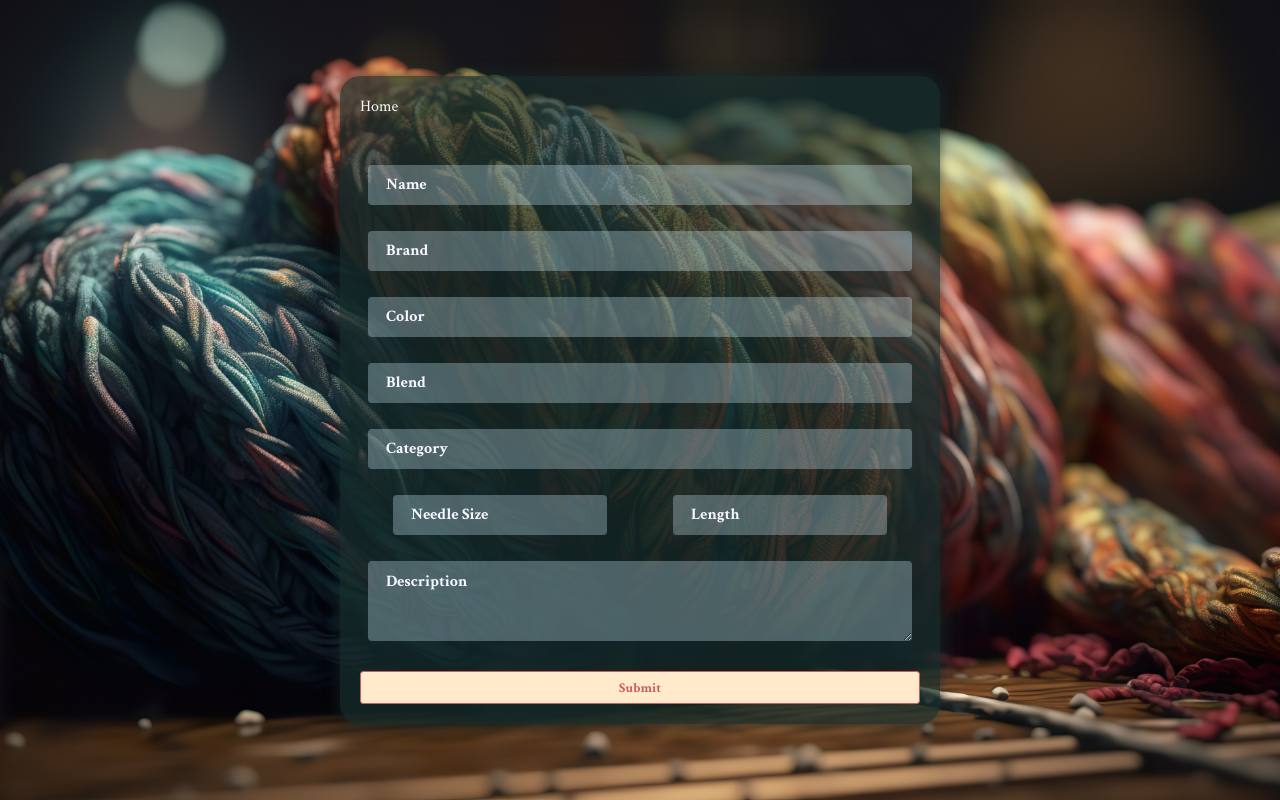
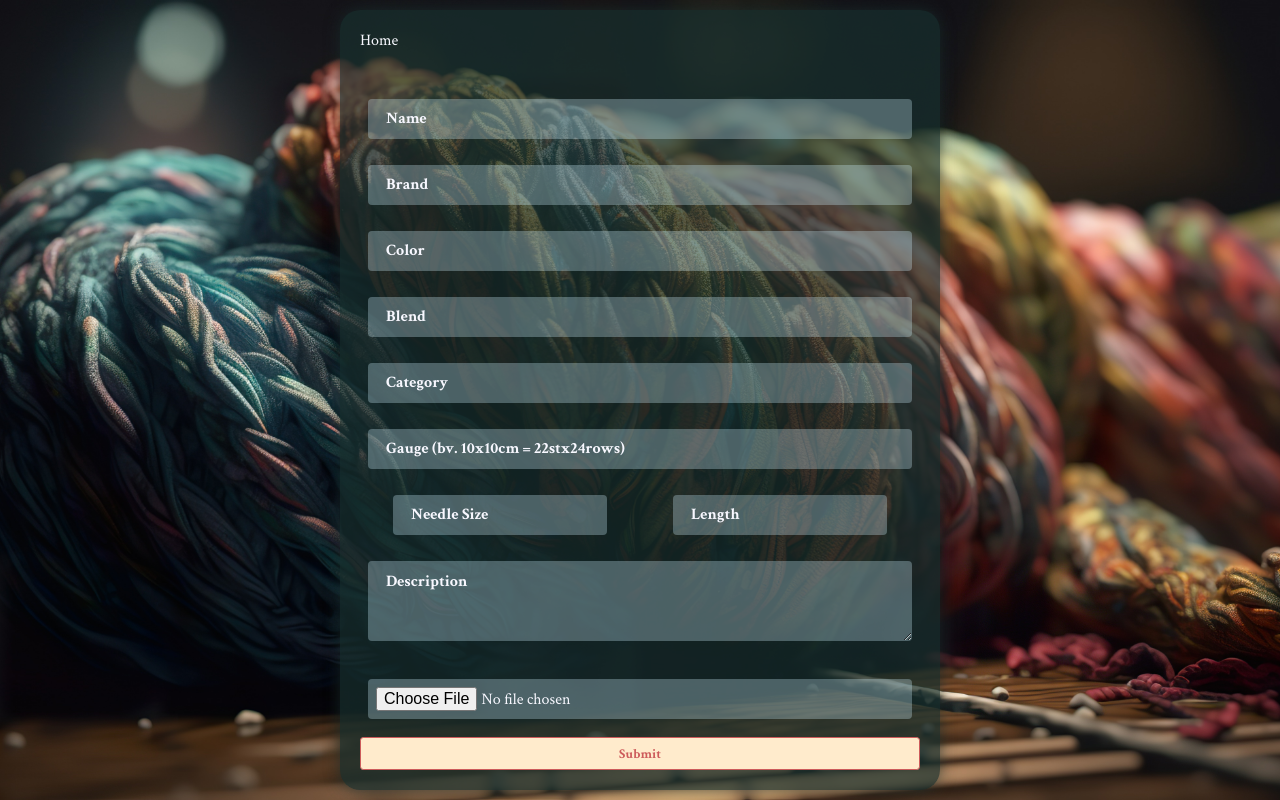
Before and after one commit to kdiepstraten/Eindproject-yarnicorn-Front, a React (Vite) app: page /addproducts in a window 1280 px wide. Built offline with nearby package versions, Linux system fonts and the light colour scheme.

Commit message:
Laatste 2 weken. Axios invoeren. Styling aanpassen

```diff
--- a/src/AddProductsPage/AddProducts.jsx
+++ b/src/AddProductsPage/AddProducts.jsx
@@ -18,6 +18,7 @@ function AddProducts() {
         navigate("/products")
         void postWool();
     }
+
     async function postWool() {
         toggleError(false);
         toggleLoading(true);
@@ -31,6 +32,7 @@ function AddProducts() {
         }
         toggleLoading(false)
     }
+
     return (
         <>
             <div className={style.background}>
@@ -104,6 +106,19 @@ function AddProducts() {
                             })}
                         />
 
+                        <input
+                            className={style.input}
+                            type="text"
+                            id="gauge"
+                            placeholder="Gauge (bv. 10x10cm = 22stx24rows)"
+                            {...register("gauge", {
+                                required: {
+                                    value: true,
+                                    message: "Gauge is required"
+                                }
+                            })}
+                        />
+
                         <div className={style.flex}>
                             <input
                                 className={style.input}
@@ -136,17 +151,27 @@ function AddProducts() {
                             id="description"
                             placeholder="Description"
                             rows="10"
-                            {...register("description",{
+                            {...register("description", {
                                 required: {
                                     value: true,
                                     message: "Description is required"
                                 }
                             })}
                         />
-
+                        {/*TODO: form maken voor image. Functie schrijven om die naar een ander endpoint te sturen.*/}
+                        <input
+                            className={style.input}
+                            type="file"
+                            name="image"
+                            accept="image/*"
+                            id="image"
+                            placeholder="Image"
+                            {...register("image")}
+                        />
                         <button
                             type="submit"
-                            className={style.btn}>Submit</button>
+                            className={style.btn}>Submit
+                        </button>
 
                     </form>
 
--- a/src/App.jsx
+++ b/src/App.jsx
@@ -22,7 +22,7 @@ function App() {
                     <Route path="/" element={<Home/>}/>
                     <Route path="/addproducts" element={<AddProducts/>}/>
                     <Route path="/products" element={<ProductsPage/>}/>
-                    <Route path="/products-detail" element={<ProductDetail/>}/>
+                    <Route path="/products/:productId" element={<ProductDetail/>}/>
                     <Route path="/aboutus" element={<Aboutus/>}/>
                     <Route path="/profile" element={<Profile/>}/>
                     <Route path="/login" element={<Login/>}/>
--- a/src/HomePage/Review.jsx
+++ b/src/HomePage/Review.jsx
@@ -17,9 +17,9 @@ function Review(){
 
                 <input
                     type="text"
-                    name="fullname"
+                    name="fullName"
                     placeholder="Full name"
-                    {...register("fullname", {
+                    {...register("fullName", {
                         required: {
                             value: true,
                             message: "Name is required"
--- a/src/LoginPage/Login.jsx
+++ b/src/LoginPage/Login.jsx
@@ -25,13 +25,13 @@ function Login() {
 
                         <input
                             className={style.input}
-                            type="email"
-                            id="email"
-                            placeholder="Email"
-                            {...register("email", {
+                            type="text"
+                            id="username"
+                            placeholder="Username"
+                            {...register("username", {
                                 required: {
                                     value: true,
-                                    message: "An email adress is required",
+                                    message: "An username is required",
                                 },
                                 validate: (value) => value.includes('@') || "Email requires an @ "
                             })}
--- a/src/ProductDetailPage/ProductDetail.jsx
+++ b/src/ProductDetailPage/ProductDetail.jsx
@@ -1,16 +1,36 @@
 import style from "./ProductDetail.module.css"
 import Navigation from "../NavbarPage/Navigation.jsx";
 import ProductDetailsContainer from "./ProductDetailsContainer.jsx";
-import product from "../assets/Products/Isager trio power pink.jpg"
+import image from "../assets/Products/Isager trio power pink.jpg"
+import {useEffect, useState} from "react";
+import {useParams} from "react-router-dom";
+import axios from "axios";
 
 function ProductDetail() {
+    const [product, setProduct] = useState('');
+    const {productId} = useParams();
+    const [error, toggleError] = useState(false)
+
+    useEffect(() => {
+        void updateProduct();
+    }, []);
+    async function updateProduct(){
+        try {
+            const response = await axios.get(`http://localhost:3000/product/${productId}`)
+            setProduct((response.data));
+            console.log(response.data);
+        } catch (error) {
+            console.error(error);
+            toggleError(true);
+        }
+    }
     return (
         <>
             <div className={style.background}>
                 <Navigation/>
                 <div className={style.header}></div>
                 <ProductDetailsContainer
-                    image={product}
+                    image={image}
                     image_text="Pretty in pink"
                     description="50% alpaca, 50% wool"
                     name="Isager eco soft "
--- a/src/ProductsPage/Products.jsx
+++ b/src/ProductsPage/Products.jsx
@@ -10,15 +10,15 @@ function Products({image}) {
     const [loading, toggleLoading] = useState(false);
 
     useEffect(() => {
-        void fetchWool();
+        void fetchProduct();
     }, []);
 
 
-    async function fetchWool() {
+    async function fetchProduct() {
         toggleError(false);
         toggleLoading(true);
         try {
-            const response = await axios.get("http://localhost:8080/wools");
+            const response = await axios.get("http://localhost:8080/product");
             setWool(response.data);
             console.log(response.data)
         } catch (e) {
--- a/src/RegistrationPage/Registration.jsx
+++ b/src/RegistrationPage/Registration.jsx
@@ -70,7 +70,7 @@ function Registration() {
                             className={style.input}
                             type="password"
                             id="password"
-                            placeholder="Password"
+                            placeholder="Password (min 8 characters"
                             {...register("password", {
                                 required: {
                                     value: true,
```
Lines whose indentation alone changed are shown as unchanged.
